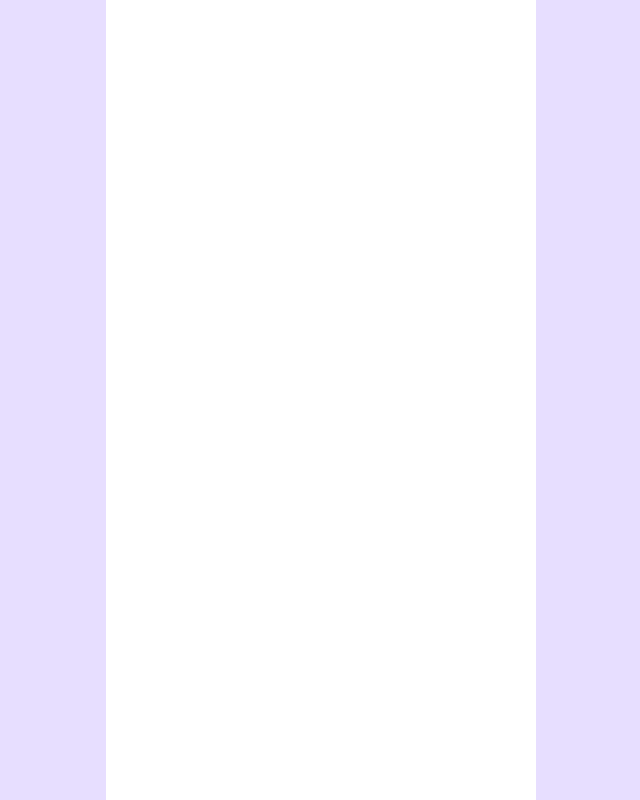
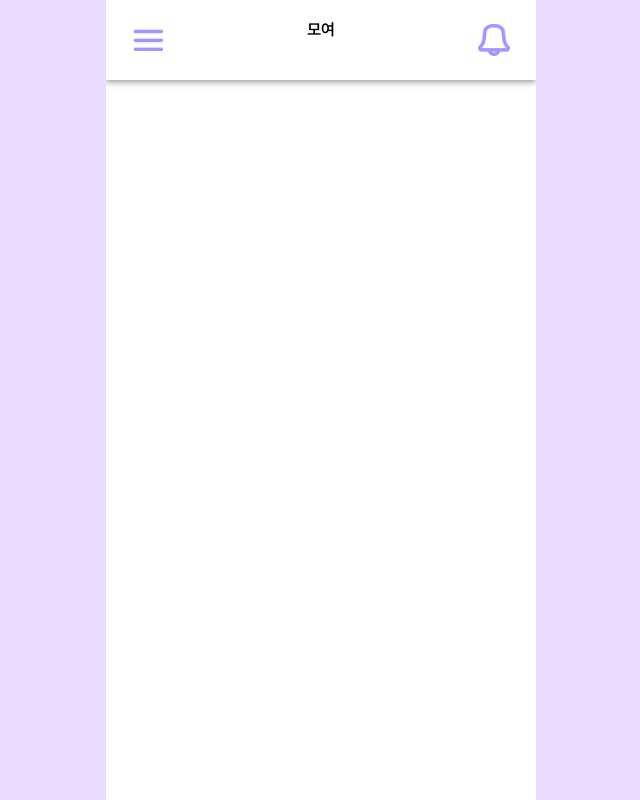
Before and after one commit to CalmCrews/silver_frontend, a React (Create React App) app: page /products/detail in a window 1280 px wide. Before the commit this address had no page. Shown: the whole page, without its empty margins (533-1173 px from the left). Built offline with nearby package versions, Linux system fonts and the light colour scheme.

Commit message:
refactor: create AppBarWithDrawer

```diff
--- a/src/App.tsx
+++ b/src/App.tsx
@@ -13,6 +13,7 @@ import SignupPs from "./pages/users/SignupPs";
 import './fonts/pretendard.css';
 import KakaoLogin from "./pages/KakaoLogin";
 import NaverLogin from "./pages/NaverLogin";
+import ProductDetail from "./pages/detail/ProductDetail";
 
 const GlobalStyle = createGlobalStyle`
   * {
@@ -65,6 +66,7 @@ function App() {
                   <Route path="/review" element={<Review />} />
                   <Route path="/users/kakao/callback/" element={<KakaoLogin/>}/>
                   <Route path="/users/naver/callback/" element={<NaverLogin/>}/>
+                  <Route path="/products/detail" element={<ProductDetail/>}/>
                 </Routes>
               </div>
             </div>
--- /dev/null
+++ b/src/components/shared/AppBarWithDrawer.tsx
@@ -0,0 +1,59 @@
+import React, { useState } from "react";
+import HomeAppBar from "./HomeAppBar";
+import { Box, IconButton } from "@mui/material";
+import DefaultIcon from "./DefaultIcon";
+import MenuIcon from "../../assets/icons/MenuIcon.png";
+import AlarmIcon from "../../assets/icons/AlarmIcon.png";
+import MainDrawer from "../drawer/MainDrawer";
+
+const AppBarWithDrawer = () => {
+	const [isDrawerOpen, setIsDrawerOpen] = useState(false);
+
+	const handleDrawerOpen = () => {
+    setIsDrawerOpen(true);
+  };
+
+  const handleDrawerClose = () => {
+    setIsDrawerOpen(false);
+  };
+
+	return (
+		<>
+			<HomeAppBar>
+          <>
+            <Box
+              sx={{
+                display: "flex",
+                width: "100%",
+                padding: "22px",
+                justifyContent: "space-between",
+              }}
+            >
+              <IconButton
+                sx={{ width: "40px", height: "40px" }}
+                onClick={handleDrawerOpen}
+              >
+                <DefaultIcon
+                  icon={MenuIcon}
+                  width={"32px"}
+                  height={"22px"}
+                  name={"menu_icon"}
+                />
+              </IconButton>
+              <p>모여</p>
+              <IconButton sx={{ width: "40px", height: "40px" }}>
+                <DefaultIcon
+                  icon={AlarmIcon}
+                  size={"32px"}
+                  name={"menu_icon"}
+                />
+              </IconButton>
+            </Box>
+          </>
+        </HomeAppBar>
+				<MainDrawer open={isDrawerOpen} onClose={handleDrawerClose}></MainDrawer>
+		</>
+	);
+}
+
+export default AppBarWithDrawer;
--- a/src/pages/Home.tsx
+++ b/src/pages/Home.tsx
@@ -7,13 +7,10 @@ import axios from "axios";
 import { useCookies } from "react-cookie";
 import { fontSizeState } from "../states/userInfo";
 import { styled } from "styled-components";
-import HomeAppBar from "../components/shared/HomeAppBar";
 import { Box, CssBaseline, Toolbar, IconButton } from "@mui/material";
-import DefaultIcon from "../components/shared/DefaultIcon";
-import MenuIcon from "../assets/icons/MenuIcon.png";
-import AlarmIcon from "../assets/icons/AlarmIcon.png";
 import MainDrawer from "../components/drawer/MainDrawer";
 import MainCarousel from "../components/main/MainCarousel";
+import AppBarWithDrawer from "../components/shared/AppBarWithDrawer";
 
 const Container = styled.div`
   display: flex;
@@ -66,38 +63,7 @@ const Home = () => {
       >
         <CssBaseline />
         <Toolbar sx={{ height: "60px" }} />
-        <HomeAppBar>
-          <>
-            <Box
-              sx={{
-                display: "flex",
-                width: "100%",
-                padding: "22px",
-                justifyContent: "space-between",
-              }}
-            >
-              <IconButton
-                sx={{ width: "40px", height: "40px" }}
-                onClick={handleDrawerOpen}
-              >
-                <DefaultIcon
-                  icon={MenuIcon}
-                  width={"32px"}
-                  height={"22px"}
-                  name={"menu_icon"}
-                />
-              </IconButton>
-              <p>모여</p>
-              <IconButton sx={{ width: "40px", height: "40px" }}>
-                <DefaultIcon
-                  icon={AlarmIcon}
-                  size={"32px"}
-                  name={"menu_icon"}
-                />
-              </IconButton>
-            </Box>
-          </>
-        </HomeAppBar>
+        <AppBarWithDrawer/>
         <MainCarousel/>
         {!login.isLoggedIn ? (
           <>
@@ -117,7 +83,6 @@ const Home = () => {
           <option value="20px">20px</option>
         </select>
       </Box>
-      <MainDrawer open={isDrawerOpen} onClose={handleDrawerClose}></MainDrawer>
     </>
   );
 };
--- /dev/null
+++ b/src/pages/detail/ProductDetail.tsx
@@ -0,0 +1,12 @@
+import React from "react";
+import AppBarWithDrawer from "../../components/shared/AppBarWithDrawer";
+
+const ProductDetail = () => {
+	return (
+		<>
+			<AppBarWithDrawer/>
+		</>
+	)
+};
+
+export default ProductDetail;
--- a/src/pages/users/SignupId.tsx
+++ b/src/pages/users/SignupId.tsx
@@ -1,6 +1,6 @@
 import React from 'react';
 import { styled } from 'styled-components';
-import SimpleAppBar from '../../components/SimpleAppBar';
+import SimpleAppBar from '../../components/shared/SimpleAppBar';
 import SignupIdForm from '../../components/user/SignupIdForm';
 
 const Container = styled.div`
--- a/src/pages/users/SignupPs.tsx
+++ b/src/pages/users/SignupPs.tsx
@@ -1,6 +1,6 @@
 import React from 'react';
 import { styled } from 'styled-components';
-import SimpleAppBar from '../../components/SimpleAppBar';
+import SimpleAppBar from '../../components/shared/SimpleAppBar';
 import SignupPsForm from '../../components/user/SignupPsForm';
 
 const Container = styled.div`
```
Also changed, not shown: src/components/shared/SimpleAppBar.tsx (renamed from src/components/SimpleAppBar.tsx).
